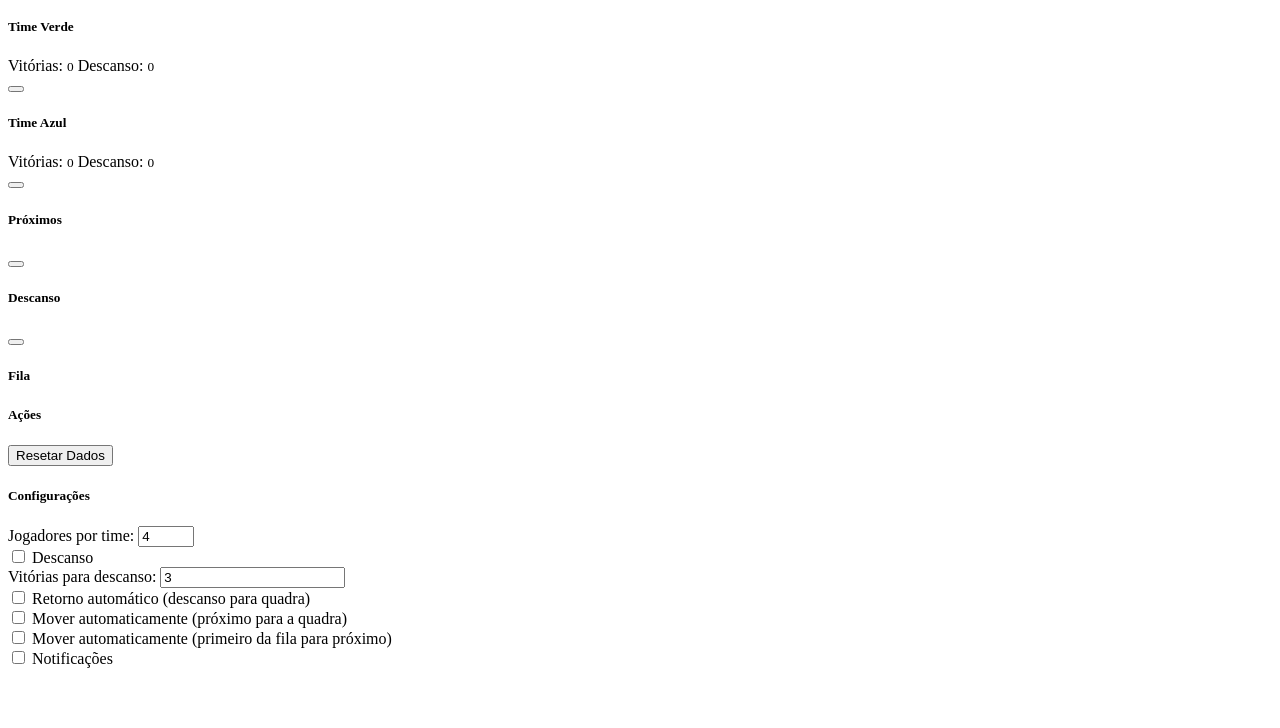
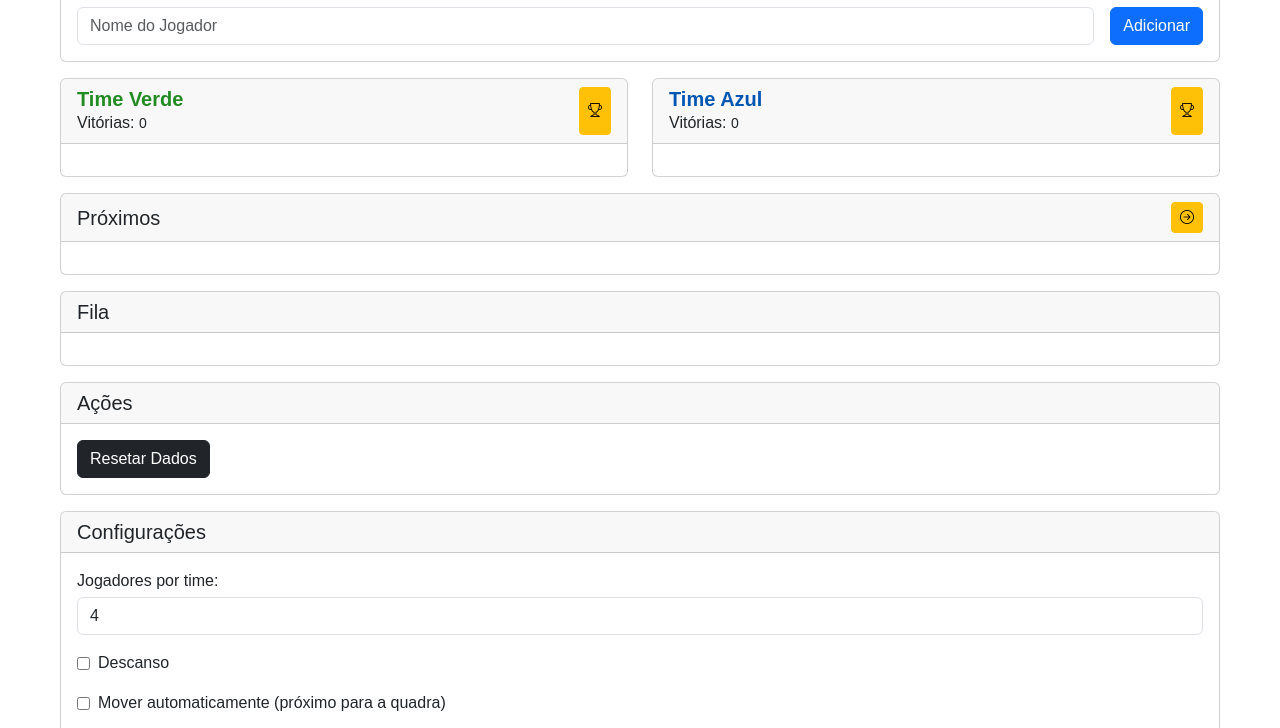
Before and after one commit to jr-quint/gerenciador-quadra, a plain HTML site: page index.html in a window 1280 px wide. Shown: the part 143-871 px from the top of the page. Before the commit the page ends 819 px from the top, so only its background shows below. Drawn offline with Linux system fonts and the light colour scheme; the site is published under a folder, as on GitHub Pages, so addresses that start at the root find nothing.

Commit message:
corrige endereço de imports

```diff
--- a/index.html
+++ b/index.html
@@ -6,9 +6,9 @@
     <meta name="viewport" content="width=device-width, initial-scale=1.0">
     <title>Gerênciador de Quadra</title>
     <!-- Bootstrap e Bootstrap Icons locais -->
-    <link rel="stylesheet" href="/assets/css/bootstrap.min.css">
-    <link rel="stylesheet" href="/assets/css/bootstrap-icons.css">
-    <link rel="stylesheet" href="/assets/css/main.css">
+    <link rel="stylesheet" href="./assets/css/bootstrap.min.css">
+    <link rel="stylesheet" href="./assets/css/bootstrap-icons.css">
+    <link rel="stylesheet" href="./assets/css/main.css">
 </head>
 
 <body>
@@ -179,8 +179,8 @@
         </div>
 
     </div>
-    <script src="/assets/js/bootstrap.bundle.min.js"></script>
-    <script type="module" src="/assets/js/app.js"></script>
+    <script src="./assets/js/bootstrap.bundle.min.js"></script>
+    <script type="module" src="./assets/js/app.js"></script>
 </body>
 
 </html>
```
